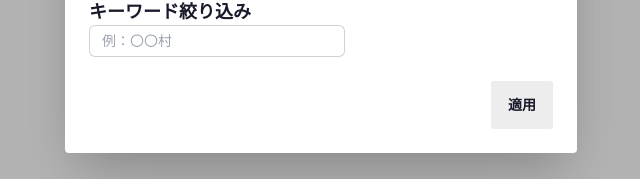
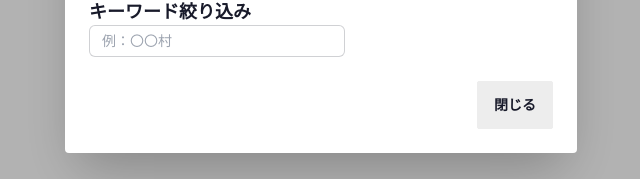
Before and after one commit to ogawa-tomo/search-isolated-villages-2-front, a Next.js app: page / in a window 1280 px wide. Both pictures are taken after a click on the button "詳細条件". Shown: the part 467-646 px from the top of the page, without its empty margins (319-959 px from the left). Built offline with nearby package versions, Linux system fonts and the light colour scheme.

Commit message:
モーダルを「閉じる」ボタンにする

```diff
--- a/src/components/VillageSearchForm.tsx
+++ b/src/components/VillageSearchForm.tsx
@@ -186,7 +186,7 @@ const VillageSearchForm = (props: VillageSearchFormParams) => {
 
             <div className="modal-action">
               <form method="dialog">
-                <button className="btn">適用</button>
+                <button className="btn">閉じる</button>
               </form>
             </div>
           </div>
```
